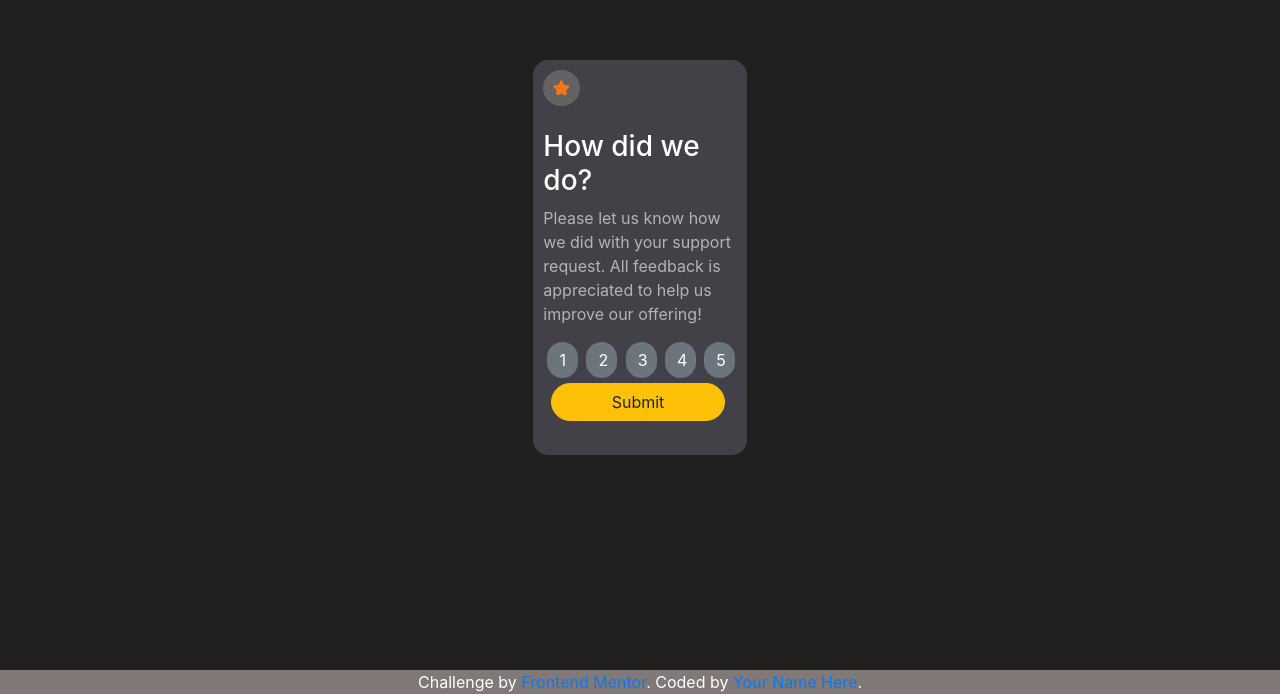
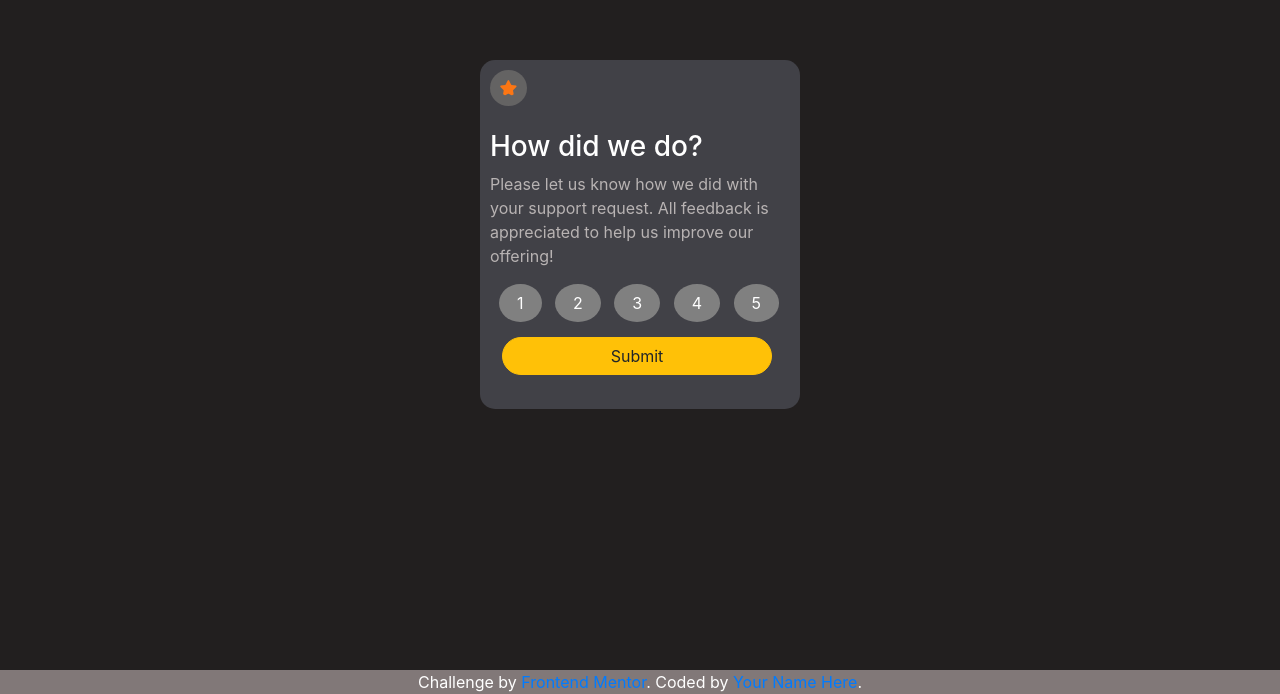
Before and after one commit to melih164/Interactive-rating, a plain HTML site: page index.html in a window 1280 px wide. Shown: the part 106-800 px from the top of the page. Drawn offline with nearby package versions, Linux system fonts and the light colour scheme.

Commit message:
buttons changed with inputradios

```diff
--- a/index.html
+++ b/index.html
@@ -17,7 +17,7 @@
 <body>
 
 
-  <div class="rate col-sm-8 col-md-6 col-lg-2">
+  <div class="rate col-sm-8 col-md-6 col-lg-3">
     <img  class="star" src="images/icon-star.svg" alt="">
     <br>
     <br>
@@ -25,12 +25,22 @@
     <p> Please let us know how we did with your support request. All feedback is appreciated
       to help us improve our offering!</p>
     <div>
-      <div class="buttons">
-        <button class="btn btn-secondary buttons2">1</button>
-        <button class="btn btn-secondary buttons2">2</button>
-        <button class="btn btn-secondary buttons2">3</button>
-        <button class="btn btn-secondary buttons2">4</button>
-        <button class="btn btn-secondary buttons2">5</button>
+      <div class="buttons radio-toolbar">
+        <input type="radio" name="rating" id="input1" value="1" >
+        <label for="input1">1</label>
+
+        <input type="radio" name="rating" id="input2" value="2" >
+        <label for="input2">2</label>
+
+        <input type="radio" name="rating" id="input3" value="3" >
+        <label for="input3">3</label>
+
+        <input type="radio" name="rating" id="input4" value="4" >
+        <label for="input4">4</label>
+
+        <input type="radio" name="rating" id="input5" value="5" >
+        <label for="input5">5</label>
+
       </div>
       <div>
         <button class="btn btn-warning submit">Submit</button>
--- a/index.js
+++ b/index.js
@@ -1,22 +1,12 @@
-
-
-for (let i= 0; i < 5; i++) {
-
-    document.querySelectorAll(".buttons2")[i].addEventListener("click", function(){
-
-        this.classList.add("samsak");  })
-
-}
-
-
-
 
 
 document.querySelector(".submit").addEventListener("click", function (){
 
-   var ratingNum = document.querySelector(".samsak").innerHTML
+    var  checked = $("input:checked").attr("value");
 
-   document.querySelector("p").innerHTML = "You selected "+ratingNum+" out of 5";
+    console.log(checked);
+
+   document.querySelector("p").innerHTML = "You selected "+checked+" out of 5";
 
    $("p").after("<h2 class='thank'>Thank you!</h2>")
    $("p").before("<div class='img1'><img  src='images/illustration-thank-you.svg'/></div>")
--- a/style.css
+++ b/style.css
@@ -71,12 +71,29 @@ color: white;
     justify-content: center;
 }
 
-.samsak {
-    background-color: orange;
-}
-
 .star {
     background-color: rgb(100, 99, 99);
     padding: 10px;
     border-radius: 50%;
 }
+
+.radio-toolbar input[type="radio"] {
+
+    display: none;
+
+}
+
+.radio-toolbar label {
+    display: inline-block;
+    background-color: gray;
+    padding: 7px 18px;
+    font-size: 16px;
+    cursor: pointer;
+    border-radius: 50%;
+    margin: auto auto 5% 3%;
+    color: white;
+  }
+
+  .radio-toolbar input[type="radio"]:checked+label {
+    background-color: #bbb;
+  }
```
Also changed, not shown: anotherForm.html (deleted, +0 -10 lines).
